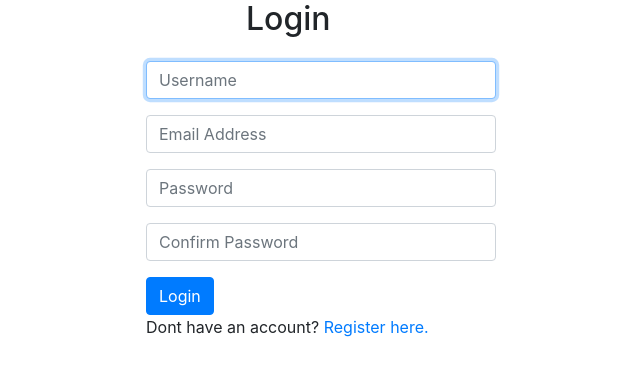
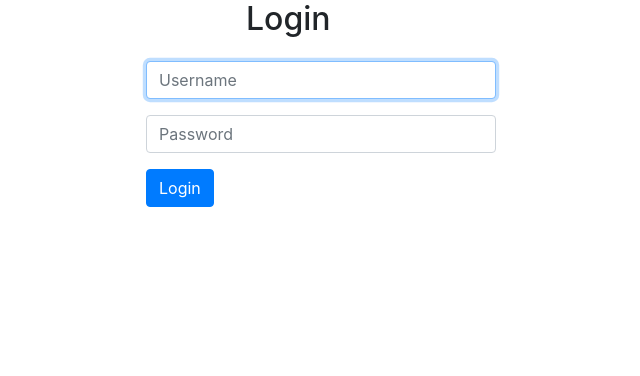
Before and after one commit to Teemobeemo/Network, a Django app: page /login in a window 1280 px wide. Shown: the part 86-462 px from the top of the page, without its empty margins (224-864 px from the left). Run offline with Django 3.2, Linux system fonts and the light colour scheme; some libraries are stand-ins or nearby versions.

Commit message:
💄 Style the pagination Fix Login Screen Add margins to the cards

```diff
--- a/network/project4/network/templates/network/login.html
+++ b/network/project4/network/templates/network/login.html
@@ -7,24 +7,17 @@
         <div class="col-10 col-md-8 col-lg-6">
             <h2>Login</h2>
 
-            <form action="{% url 'register' %}" method="post">
+            <form action="{% url 'login' %}" method="post">
                 {% csrf_token %}
                 <div class="form-group">
-                    <input class="form-control" autofocus type="text" name="username" placeholder="Username">
-                </div>
-                <div class="form-group">
-                    <input class="form-control" type="email" name="email" placeholder="Email Address">
+                    <input autofocus class="form-control" type="text" name="username" placeholder="Username">
                 </div>
                 <div class="form-group">
                     <input class="form-control" type="password" name="password" placeholder="Password">
                 </div>
-                <div class="form-group">
-                    <input class="form-control" type="password" name="confirmation" placeholder="Confirm Password">
-                </div>
-                <button class="btn btn-primary align-items-center" type="submit">Login</button>
-                <p>Dont have an account? <a href="{% url 'login' %}">Register here.</a></p>
+                <input class="btn btn-primary" type="submit" value="Login">
+            </form>
 
-            </form>
 
         </div>
     </div>
```
Also changed, not shown: network/project4/network/templates/network/index.html (+21 -12 lines).
